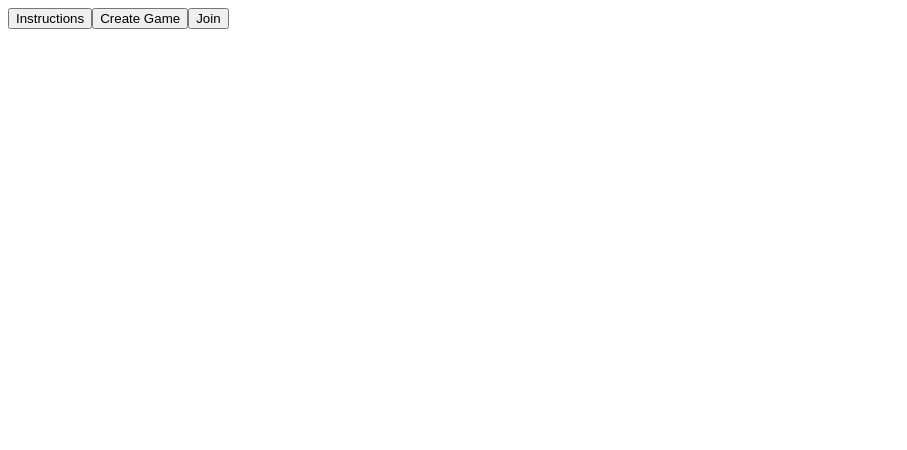
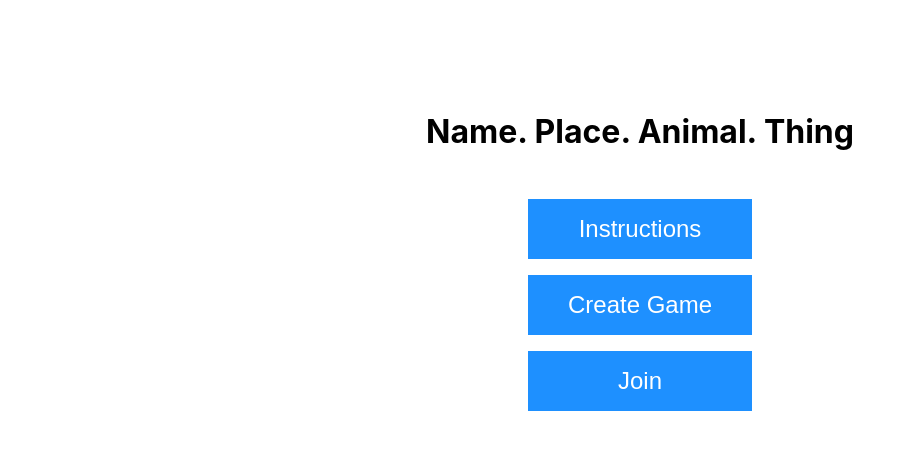
Before and after one commit to shervonw/npat, a Next.js app: page / in a window 1280 px wide. Shown: the top 450 px of the page, without its empty margins (0-907 px from the left). Built offline with nearby package versions, Linux system fonts and the light colour scheme; what unique-names-generator would draw is missing.

Commit message:
more updates

```diff
--- a/pages/_app.tsx
+++ b/pages/_app.tsx
@@ -1,9 +1,16 @@
-import type { AppProps } from 'next/app'
+import '../styles/globals.css'
+import type { AppProps } from "next/app";
+import Head from "next/head";
 
 function MyApp({ Component, pageProps }: AppProps) {
   return (
-    <Component {...pageProps} />
-  )
+    <>
+      <Head>
+        <meta name="viewport" content="initial-scale=1, width=device-width" />
+      </Head>
+      <Component {...pageProps} />
+    </>
+  );
 }
 
-export default MyApp
+export default MyApp;
--- a/pages/index.tsx
+++ b/pages/index.tsx
@@ -1,14 +1,15 @@
-import { useMachine } from '@xstate/react';
-import type { NextPage } from 'next';
-import { Game } from '../src/components/game';
-import { GameStateProvider, UserStateProvider } from '../src/context';
-import { getStateMeta, stateMachine } from '../src/state-machine';
+import { useMachine } from "@xstate/react";
+import type { NextPage } from "next";
+import { Game } from "../src/components/game";
+import { Home } from "../src/components/home";
+import { GameStateProvider, UserStateProvider } from "../src/context";
+import { getStateMeta, stateMachine } from "../src/state-machine";
 
-const Home: NextPage<{ code: string }> = ({ code }) => {
+const Index: NextPage<{ code: string }> = ({ code }) => {
   const [state, send] = useMachine(stateMachine, {
     context: {
       roomCode: code,
-    }
+    },
   });
 
   const { Component } = getStateMeta(state);
@@ -17,33 +18,21 @@ const Home: NextPage<{ code: string }> = ({ code }) => {
     <UserStateProvider>
       <GameStateProvider initialState={{ roomCode: code }}>
         <Game send={send}>
-          <div>
-            {state.value === "home" && (
-              <>
-                <button onClick={() => send({ type: 'INSTRUCTIONS' })}>
-                  Instructions
-                </button>
-                <button onClick={() => send({ type: 'CREATE' })}>
-                  Create Game
-                </button>
-                <button onClick={() => send({ type: 'JOIN' })}>
-                  Join
-                </button>
-              </>
-            )}
-          </div>
+          {state.value === "home" && (
+            <Home send={send} />
+          )}
 
           {Component && <Component context={state.context} send={send} />}
         </Game>
       </GameStateProvider>
     </UserStateProvider>
-  )
-}
+  );
+};
 
-Home.getInitialProps = async (context): Promise<{ code: string }> => {
+Index.getInitialProps = async (context): Promise<{ code: string }> => {
   return {
     code: (context.query?.code ?? "") as string,
   };
-}
+};
 
-export default Home
+export default Index;
--- a/src/components/game/game.component.tsx
+++ b/src/components/game/game.component.tsx
@@ -4,6 +4,7 @@ import { useAsync } from "react-use";
 import { useGameState, useUserState } from "../../context";
 import { useCreateChannel } from "../../hooks/create-channel.hook";
 import { useDelay } from "../../hooks/delay.hook";
+import styles from "./game.module.css"
 
 export const Game: React.FC<{
   children: any;
@@ -190,5 +191,5 @@ export const Game: React.FC<{
     }
   }, [scoringChannel, gameState.scores]);
 
-  return <div>{children}</div>;
+  return <div className={styles.container}>{children}</div>;
 };
--- /dev/null
+++ b/src/components/game/game.module.css
@@ -0,0 +1,5 @@
+.container {
+  width: 30rem;
+  margin: auto;
+  height: inherit;
+}
```
